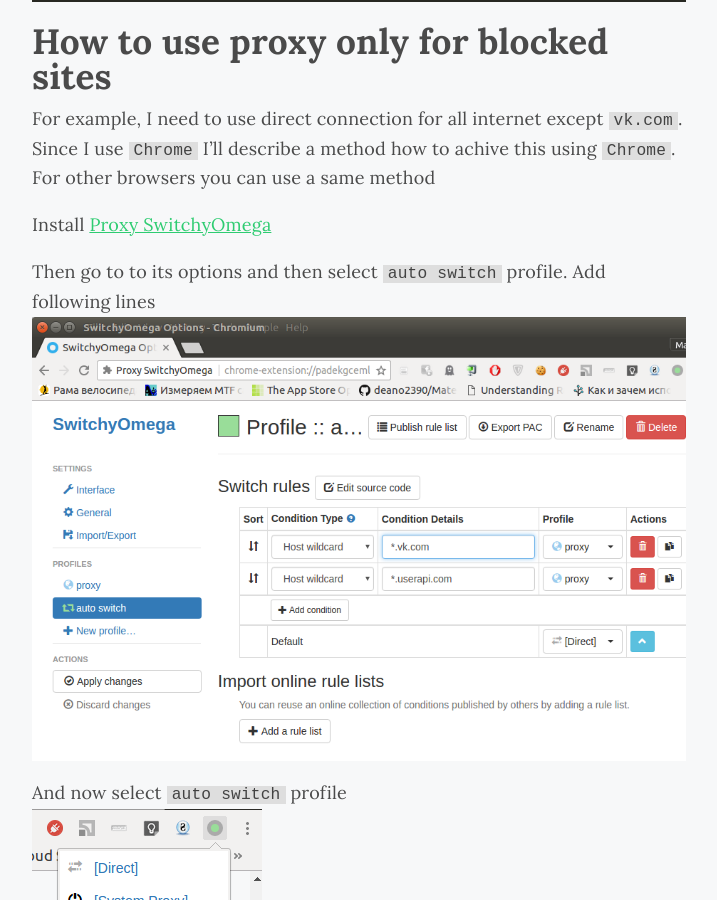
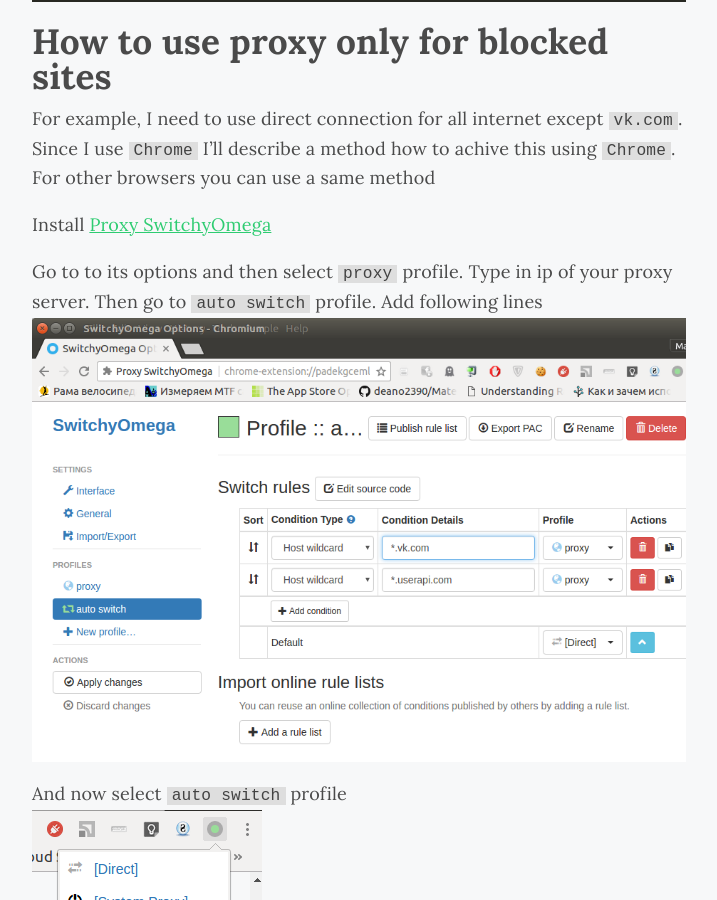
Before and after one commit to ssnake/ssnake.github.io, a Jekyll site: the page built from _posts/2017-05-24-how_to_setup_proxy_anonymizer.md, in a window 1280 px wide and 900 px high, scrolled down 2941 px. Shown: the whole window, without its empty margins (281-998 px from the left). Built offline with Jekyll 4.4.1, drawn with Linux system fonts in a browser that asks for light colours; some web fonts are replaced; comment, search, counter and statistics services are not loaded.

Commit message:
minor fix

````diff
--- a/_posts/2017-05-24-how_to_setup_proxy_anonymizer.md
+++ b/_posts/2017-05-24-how_to_setup_proxy_anonymizer.md
@@ -116,7 +116,7 @@
 
 Install [Proxy SwitchyOmega](https://chrome.google.com/webstore/detail/proxy-switchyomega/padekgcemlokbadohgkifijomclgjgif?hl=en-US)
 
-Then go to to its options and then select ```auto switch``` profile. Add following lines
+Go to to its options and then select `proxy` profile. Type in ip of your proxy server. Then go to  ```auto switch``` profile. Add following lines
 ![pic]({{ "/img/switchy_omega.png" | prepend: site.baseurl }})
 
 And now select `auto switch` profile
````
